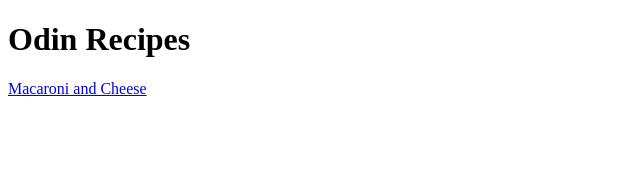
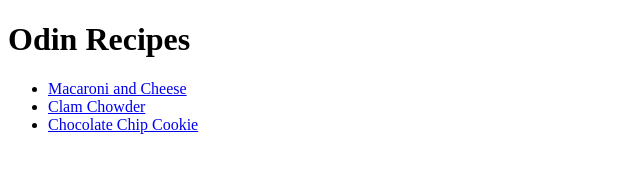
Before and after one commit to phuihumu/odin-recipes, a plain HTML site: page index.html in a window 1280 px wide. Shown: the whole page, without its empty margins (0-640 px from the left). Drawn offline with Linux system fonts and the light colour scheme.

Commit message:
Added chocolate-chip-cookie.html and clam-chowder.html to the recipes directory. Added links to both new htmls in index.html. Changed the format of the links in index.html to an unordered list.

```diff
--- a/index.html
+++ b/index.html
@@ -7,6 +7,10 @@
 
     <body>
         <h1>Odin Recipes</h1>
-        <a href="recipes/macaroni-and-cheese.html">Macaroni and Cheese</a>
+        <ul>
+            <li><a href="recipes/macaroni-and-cheese.html">Macaroni and Cheese</a></li>
+            <li><a href="recipes/clam-chowder.html">Clam Chowder</a></li>
+            <li><a href="recipes/chocolate-chip-cookie.html">Chocolate Chip Cookie</a></li>
+        </ul>
     </body>
 </html>
```
Also changed, not shown: recipes/chocolate-chip-cookie.html (added, +11 -0 lines), recipes/clam-chowder.html (added, +11 -0 lines).
